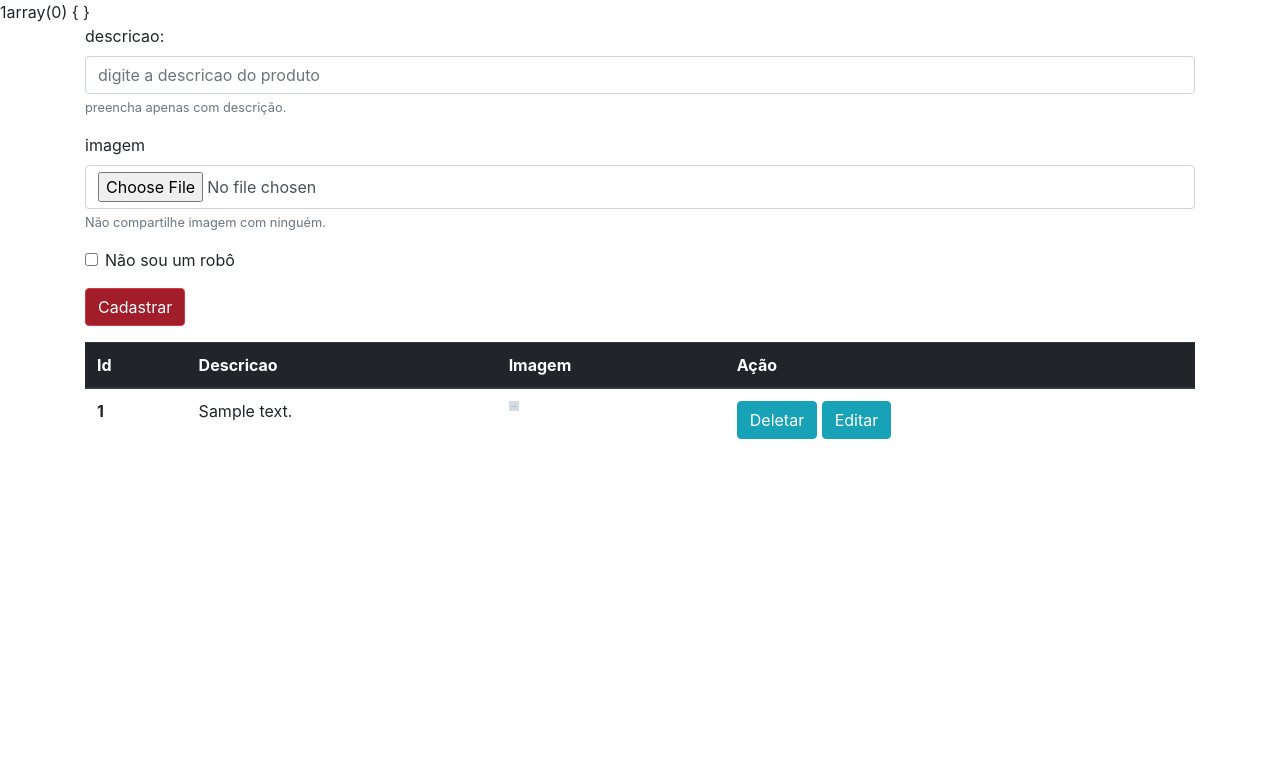
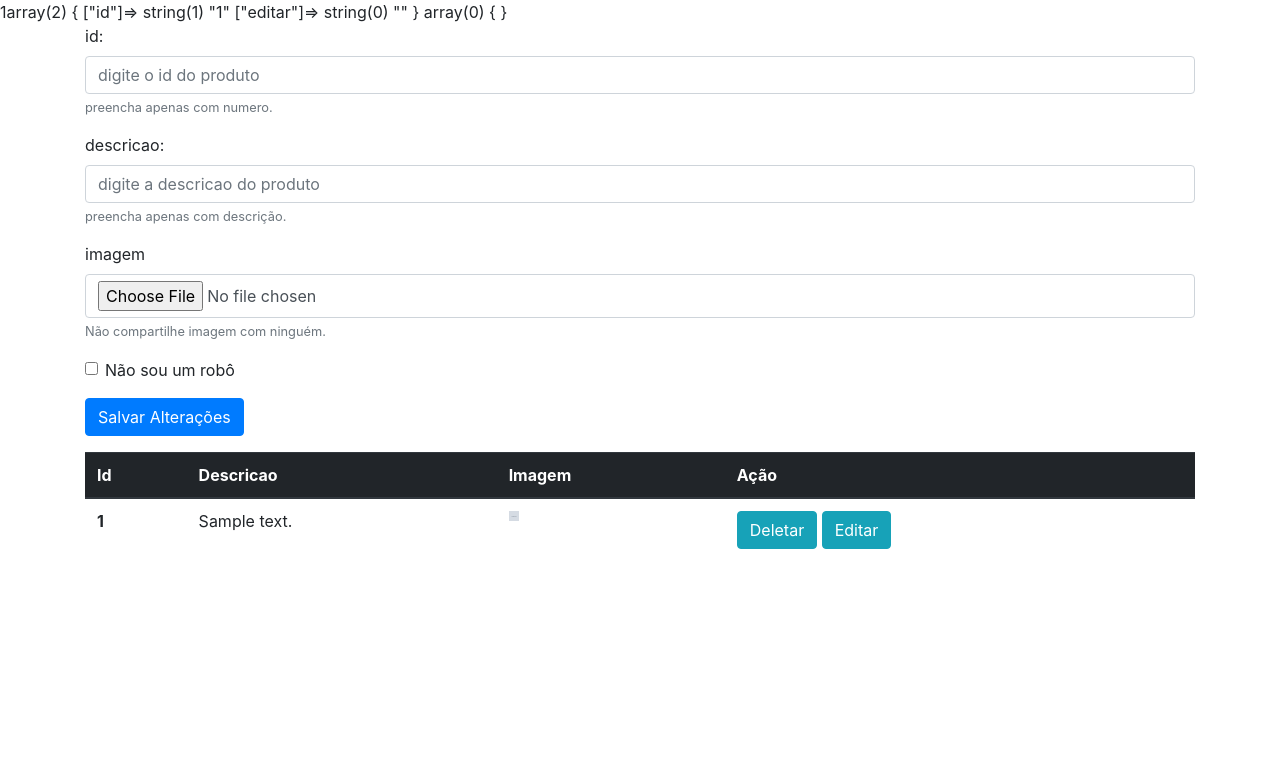
Before and after one commit to morenoluiz/mercantil_economize, a PHP site: page /promo.php?id=1&editar in a window 1280 px wide. Shown: the top 783 px of the page. Run offline with PHP 8.4, Linux system fonts and the light colour scheme; tables that the repository leaves empty hold one stand-in row (values such as "Sample post"); grey boxes marked "Sample" are stand-in pictures.

Commit message:
formulario de editar

```diff
--- a/promo.php
+++ b/promo.php
@@ -17,6 +17,10 @@ include 'promocao/controler-promocao.php';
 </head>
 <body>
     <div class="container">
+
+    <?php if(   $quer_editar == 0){
+
+        ?>
             <form method="POST" action ="" enctype="multipart/form-data">
 
                 <!-- CAMPO descricao -->
@@ -40,6 +44,41 @@ include 'promocao/controler-promocao.php';
 
                 <button type="submit" class="btn btn-danger" name="cadastrar" >Cadastrar</button>
             </form>
+
+         <?php  } else if ( $quer_editar ==  1){
+
+        ?>
+         <form method="POST" action ="" enctype="multipart/form-data">
+
+              <!-- CAMPO descricao -->
+                <div class="form-group">
+                    <label for="id">id:</label>
+                    <input type="text" class="form-control" id="id" name="id" aria-describedby="id" placeholder="digite o id do produto">
+                    <small id="id" class="form-text text-muted">preencha apenas com numero.</small>
+                </div>
+                <!-- CAMPO descricao -->
+                <div class="form-group">
+                    <label for="descricao">descricao:</label>
+                    <input type="text" class="form-control" id="descricao" name="descricao" aria-describedby="descricao" placeholder="digite a descricao do produto">
+                    <small id="descricao" class="form-text text-muted">preencha apenas com descrição.</small>
+                </div>
+
+                <!-- CAMPO imagem -->
+                <div class="form-group">
+                    <label for="imagem">imagem</label>
+                    <input type="file" class="form-control" aria-describedby="imagem"  name ="file">
+                    <small id="imagem" class="form-text text-muted">Não compartilhe imagem com ninguém.</small>
+                </div>
+
+                <div class="form-group form-check">
+                    <input type="checkbox" class="form-check-input" id="exampleCheck1">
+                    <label class="form-check-label" for="exampleCheck1">Não sou um robô</label>
+                </div>
+
+                <button type="submit" class="btn btn-primary" name="editar" >Salvar Alterações</button>
+            </form>
+        <?php } ?>
+
 <table class="table">
   <thead class="thead-dark">
     <tr>
@@ -66,8 +105,8 @@ include 'promocao/controler-promocao.php';
 
         <td><img  class ="style_img" src="img/<?php echo $pr['imagem'];?>"> </td>
 
-          <td><a href="?id=2" class="btn btn-info">Deletar</a>
-            <a href="?id=2" class="btn btn-info">Editar</a>
+          <td><a href="?id=<?php echo  $pr['id']; ?>&remover" class="btn btn-info">Deletar</a>
+            <a href="?id=<?php echo  $pr['id']; ?>&editar" class="btn btn-info">Editar</a>
         </td>
     </tr>
 <?php
--- a/promocao/controler-promocao.php
+++ b/promocao/controler-promocao.php
@@ -1,7 +1,17 @@
 <?php
 include 'model-promocao.php';
 
+
+$quer_editar = 0;
+if (isset($_GET['editar'])){
+    $quer_editar = 1;
+}
+
+
 echo $_GET['id'];
+var_dump($_GET);
+
+
 if (isset($_POST['cadastrar'])) {
 
     $modelo = new ModelPromocao();
@@ -61,10 +71,8 @@ if (isset($_GET['remover'])) {
 
     $modelo = new ModelPromocao();
 
-    $promocao = new Promocao();
-    $promocao->setId($_GET['id']);
 
-    $modelo->remover($promocao);
+    $modelo->remover($_GET['id']);
 
 }
 //listar
```
Lines whose indentation alone changed are shown as unchanged.
